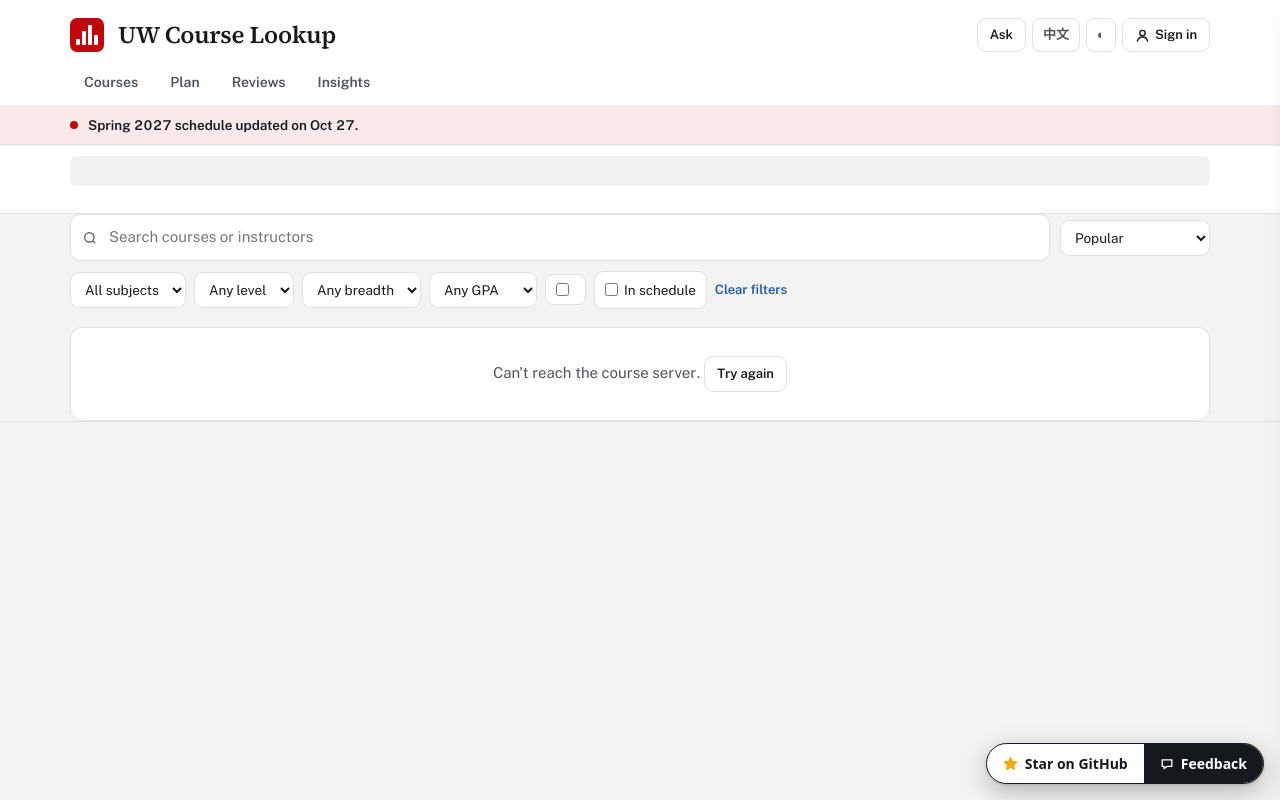
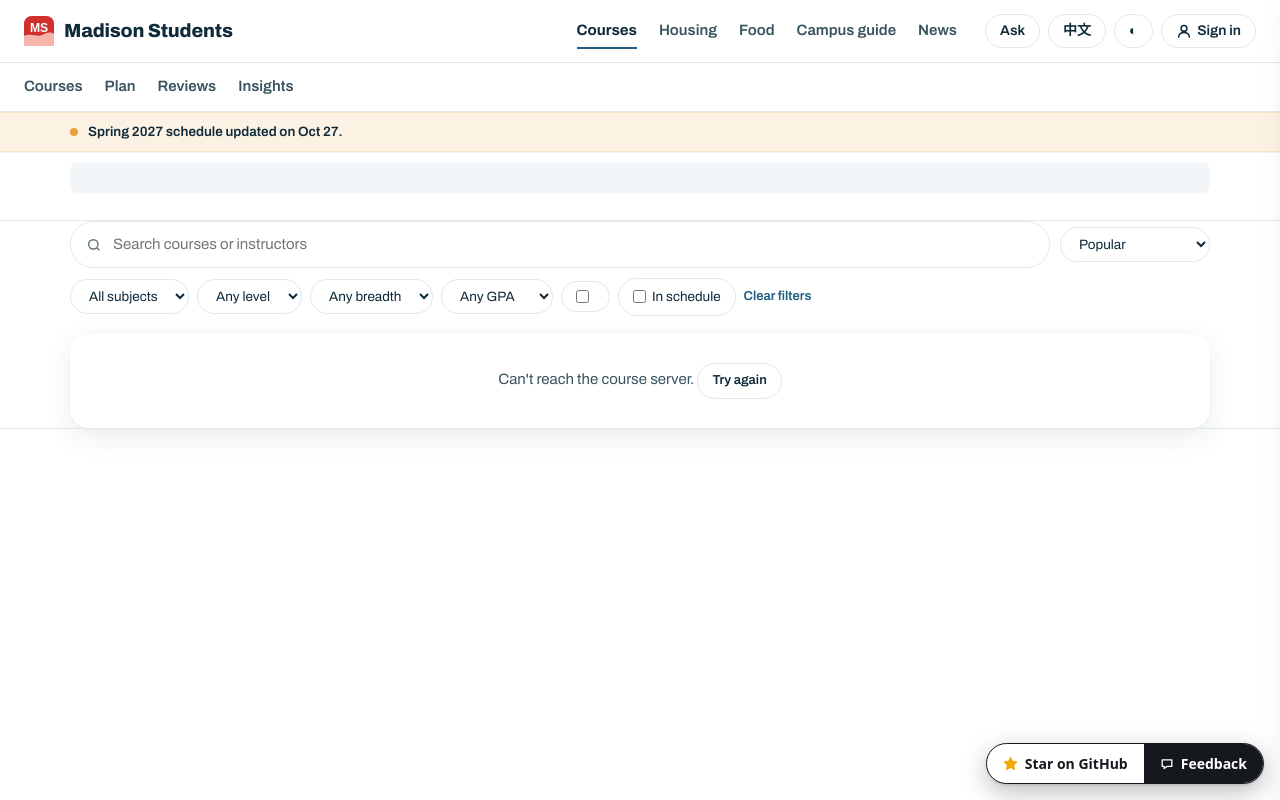
Before and after one commit to WEBGRS/uw-course-lookup, a plain HTML site: page index.html in a window 1280 px wide. Drawn offline with nearby package versions, Linux system fonts and the light colour scheme; no server answers.

Commit message:
Madison Students look: hub top bar with site tabs below, Archivo type, hub colours, pill buttons and soft cards

```diff
--- /dev/null
+++ b/assets/css/ms-family.css
@@ -0,0 +1,63 @@
+/* Madison Students family style v2: the live hub's look (madisonstudents.com) shared by every site */
+@import url("https://fonts.googleapis.com/css2?family=Archivo:wdth,wght@62..125,400..800&family=Noto+Sans+SC:wght@400..900&display=swap");
+
+:root {
+  --ms-bg: #ffffff; --ms-band: #f2f6f9; --ms-ink: #0f2a3a; --ms-ink-2: #39535f; --ms-line: #e1e8ee;
+  --ms-navy: #1f5d80; --ms-navy-2: #174a67;
+  --ms-courses: #e9a23b; --ms-housing: #3d8dba; --ms-food: #6ba547; --ms-guide: #c95a63; --ms-news: #5b6fb3;
+  --ms-font: Archivo, "Noto Sans SC", system-ui, -apple-system, "Segoe UI", "PingFang SC", "Microsoft YaHei", sans-serif;
+}
+
+/* Top bar (same as the hub) */
+.ms-top { position: sticky; top: 0; z-index: 1000; background: rgba(255,255,255,.94); backdrop-filter: blur(8px); border-bottom: 1px solid var(--ms-line); font-family: var(--ms-font); color: var(--ms-ink); }
+.ms-top .ms-wrap { display: flex; align-items: center; gap: 28px; height: 62px; max-width: 1440px; margin: 0 auto; padding: 0 24px; }
+.ms-brand { display: flex; align-items: center; gap: 10px; text-decoration: none; color: var(--ms-ink); font-weight: 800; font-size: 19px; font-variation-settings: "wdth" 118; letter-spacing: -.01em; white-space: nowrap; }
+.ms-brand svg { width: 30px; height: 30px; flex: none; }
+.ms-nav { display: flex; gap: 22px; margin-left: auto; }
+.ms-nav a { text-decoration: none; font-weight: 600; font-size: 15px; color: var(--ms-ink-2); padding: 6px 0; border-bottom: 2px solid transparent; white-space: nowrap; }
+.ms-nav a:hover { color: var(--ms-ink); border-color: var(--ms-navy); }
+.ms-nav a[aria-current="page"] { color: var(--ms-ink); font-weight: 700; border-color: var(--ms-navy); }
+.ms-actions { display: flex; align-items: center; gap: 8px; }
+.ms-menu { display: none; position: relative; margin-left: auto; }
+.ms-menu-list { position: absolute; top: calc(100% + 8px); right: 0; min-width: 190px; padding: 6px; background: #fff; border: 1px solid var(--ms-line); border-radius: 16px; box-shadow: 0 12px 32px rgba(15,42,58,.16); }
+.ms-menu-list a { display: block; padding: 10px 14px; border-radius: 10px; color: var(--ms-ink); text-decoration: none; font-weight: 600; font-size: 15px; }
+.ms-menu-list a:hover { background: var(--ms-band); }
+.ms-menu-list a[aria-current="page"] { color: var(--ms-navy); font-weight: 700; }
+
+/* Pill button (the hub's 中文 button) */
+.ms-pill { display: inline-flex; align-items: center; justify-content: center; gap: 6px; min-height: 34px; padding: 6px 14px; font: 600 14px/1.2 var(--ms-font); color: var(--ms-ink); text-decoration: none; white-space: nowrap; background: #fff; border: 1.5px solid var(--ms-line); border-radius: 999px; cursor: pointer; }
+.ms-pill:hover { border-color: var(--ms-navy); }
+.ms-pill svg { width: 16px; height: 16px; flex: none; }
+.ms-pill[aria-pressed="true"], .ms-pill.is-on { border-color: var(--ms-navy); color: var(--ms-navy); }
+/* Primary (the hub's Search button) */
+.ms-primary { display: inline-flex; align-items: center; justify-content: center; gap: 6px; min-height: 36px; padding: 0 20px; border: 0; border-radius: 999px; background: var(--ms-navy); color: #fff; font: 700 15px/1 var(--ms-font); text-decoration: none; cursor: pointer; }
+.ms-primary:hover { background: var(--ms-navy-2); }
+
+/* Site tabs row under the top bar */
+.ms-sub { background: #fff; border-bottom: 1px solid var(--ms-line); font-family: var(--ms-font); }
+.ms-sub .ms-wrap { display: flex; align-items: center; gap: 22px; height: 48px; max-width: 1440px; margin: 0 auto; padding: 0 24px; overflow-x: auto; scrollbar-width: none; }
+.ms-sub .ms-wrap::-webkit-scrollbar { display: none; }
+
+/* Card (the hub's tool card surface) */
+.ms-card { background: #fff; border-radius: 18px; box-shadow: 0 1px 2px rgba(15,42,58,.06), 0 8px 28px rgba(15,42,58,.09); }
+
+:focus-visible { outline: 3px solid var(--ms-navy); outline-offset: 3px; }
+
+@media (max-width: 980px) {
+  .ms-nav { display: none; }
+  .ms-menu { display: block; }
+  .ms-top .ms-wrap { gap: 12px; }
+}
+/* Phones: top bar scrolls with the page */
+@media (max-width: 760px) {
+  .ms-top { position: relative; }
+  .ms-top .ms-wrap, .ms-sub .ms-wrap { padding: 0 16px; }
+  .ms-actions .ms-lbl { display: none; }
+}
+@media (max-width: 420px) {
+  .ms-top .ms-wrap { height: 56px; gap: 8px; }
+  .ms-brand { font-size: 16px; gap: 8px; font-variation-settings: "wdth" 100; }
+  .ms-brand span { display: none; }
+  .ms-brand svg { width: 26px; height: 26px; }
+  .ms-pill { padding: 5px 11px; font-size: 13px; min-height: 32px; }
+}
--- /dev/null
+++ b/assets/css/ms-site.css
@@ -0,0 +1,65 @@
+/* Madison Students family look (hub style) on top of style.css + planner.css */
+
+/* Hub tokens, light theme */
+:root:not([data-theme="dark"]){
+  --bg:#fff;--surface:#fff;--surface-2:#f2f6f9;--ink:#0f2a3a;--ink-2:#39535f;--ink-3:#5f7480;--line:#e1e8ee;--line-2:#edf2f5;
+  --brand:#1f5d80;--on-brand:#fff;--link:#1f5d80;--focus:#1f5d80;--hover:#f2f6f9;--sel:#e4eef4;
+  --shadow:0 1px 2px rgba(15,42,58,.06),0 12px 32px rgba(15,42,58,.14);
+  --pick:#1f5d80;--on-pick:#fff;--card-sh:0 1px 2px rgba(15,42,58,.06),0 8px 28px rgba(15,42,58,.09)}
+:root[data-theme="dark"]{--pick:var(--ink);--on-pick:var(--surface);--card-sh:none}
+
+/* Type */
+body{font-family:var(--ms-font);font-weight:400}
+.serif,.card>h2,.reqcard>summary .req-h{font-family:var(--ms-font);font-weight:800;font-variation-settings:"wdth" 112;letter-spacing:-.01em}
+h1,h2,h3{font-weight:800;font-variation-settings:"wdth" 112;letter-spacing:-.01em}
+svg text{font-family:var(--ms-font)}
+.ms-brand svg text{fill:#fff;font:800 13px Arial,sans-serif}
+:focus-visible{outline:3px solid var(--focus);outline-offset:3px}
+
+/* Shared bar: below the drawer and assistant panel; not sticky over the grade strip on phones */
+.ms-top{z-index:17}
+.ms-actions{--msac-av:var(--ms-navy)}
+.band{top:62px}
+@media(max-width:760px){.band{top:0}}
+
+/* Site tabs (second row), styled like the hub nav */
+.ms-sub nav.tabs{display:flex;gap:22px;margin:0;height:100%}
+.ms-sub nav.tabs a{display:flex;align-items:center;padding:0;font-weight:600;font-size:15px;color:var(--ms-ink-2);border-bottom:2px solid transparent;margin-bottom:-1px;white-space:nowrap}
+.ms-sub nav.tabs a:hover{color:var(--ms-ink);border-bottom-color:var(--ms-navy)}
+.ms-sub nav.tabs a[aria-current="page"]{color:var(--ms-ink);font-weight:700;border-bottom-color:var(--ms-navy)}
+
+/* Dark theme: shared bar follows the page */
+:root[data-theme="dark"] .ms-top,:root[data-theme="dark"] .ms-sub{background:var(--surface);border-color:var(--line);color:var(--ink)}
+:root[data-theme="dark"] .ms-brand,:root[data-theme="dark"] .ms-sub nav.tabs a[aria-current="page"],:root[data-theme="dark"] .ms-sub nav.tabs a:hover{color:var(--ink)}
+:root[data-theme="dark"] .ms-nav a,:root[data-theme="dark"] .ms-sub nav.tabs a{color:var(--ink-2)}
+:root[data-theme="dark"] .ms-pill,:root[data-theme="dark"] .ms-menu-list{background:var(--surface);border-color:var(--line);color:var(--ink)}
+:root[data-theme="dark"] .ms-menu-list a{color:var(--ink)}
+
+/* Notice: courses accent (amber) */
+:root:not([data-theme="dark"]) .notice{background:color-mix(in srgb,var(--ms-courses) 14%,#fff);border-color:color-mix(in srgb,var(--ms-courses) 30%,#fff)}
+.notice .dot{background:var(--ms-courses)}
+
+/* Pills: buttons, chips, selects, search */
+.btn,.icon-btn{border-radius:999px;border-width:1.5px;padding:7px 14px;font-weight:600}
+.btn.primary,.btn.big.primary{background:var(--pick);border-color:var(--pick);color:var(--on-pick)}
+.btn.primary:hover,.btn.big.primary:hover{background:var(--ms-navy-2);border-color:var(--ms-navy-2);filter:none}
+:root[data-theme="dark"] .btn.primary:hover,:root[data-theme="dark"] .btn.big.primary:hover{background:var(--pick);filter:brightness(.92)}
+select,.chk{border-radius:999px;border-width:1.5px;padding:8px 14px}
+.search input{border-radius:999px;border-width:1.5px;padding-left:42px}
+.search svg{left:16px}
+#v-plan input:not([type=checkbox]),#v-plan select,.add input{border-radius:999px;border-width:1.5px;padding-left:14px;padding-right:14px}
+#v-plan textarea,#importDlg textarea,.agent textarea,.rv-dlg textarea{border-radius:14px}
+.addbtn,.day-btn,.var-btn{border-radius:999px}
+.chip,.rv-tag,.rv-chip,.opt-chip,.mini-btn{border-radius:999px}
+.toast{border-radius:999px}
+
+/* Selected = navy fill */
+.addbtn[aria-pressed="true"],.rv-chip[aria-pressed="true"],.mini-btn.on,.day-btn[aria-pressed="true"],.var-btn[aria-pressed="true"],.opt-chip.on{background:var(--pick);color:var(--on-pick);border-color:var(--pick)}
+.swap-opt.on{border-color:var(--pick)}
+.msg.user{background:var(--pick);color:var(--on-pick);border-radius:18px 18px 4px 18px}
+
+/* Cards: white, radius 18, hub soft shadow */
+.list,.panel,.card,.stat,.plan,dialog,.rv-dlg{border-radius:18px}
+.kpi,.mini,.cal,.road-sem,.bsec,.picks,.suggest,.rv-row,.swap-opt,.sug,.gpa-badge,.empty-state{border-radius:14px}
+:root:not([data-theme="dark"]) :is(.list,.panel,.card,.stat){border-color:transparent;box-shadow:var(--card-sh)}
+@media(max-width:640px){.plan{border-radius:18px 18px 0 0}}
--- /dev/null
+++ b/assets/js/ms-family.js
@@ -0,0 +1,75 @@
+/* Madison Students top bar v2. <script src="ms-family.js" data-site="food"></script> in <head>, before the page's own scripts */
+(function () {
+  var me = document.currentScript;
+  var SITE = (me && me.dataset.site) || "hub";
+  var ORDER = ["courses", "housing", "food", "guide", "news"];
+  var PROD = { hub: "https://madisonstudents.com/", courses: "https://courses.madisonstudents.com/", housing: "https://housing.madisonstudents.com/", food: "https://food.madisonstudents.com/", guide: "https://guide.madisonstudents.com/", news: "https://news.madisonstudents.com/" };
+  // Local preview ports
+  var PORT = { hub: 8891, courses: 8892, housing: 8893, food: 8894, guide: 8895, news: 8896 };
+  var L = {
+    en: { brand: "Madison Students", hub: "Home", courses: "Courses", housing: "Housing", food: "Food", guide: "Campus guide", news: "News" },
+    zh: { brand: "麦屯工具站", hub: "首页", courses: "选课", housing: "租房", food: "吃饭", guide: "校园指南", news: "新闻" }
+  };
+  var local = /^(127\.0\.0\.1|localhost)$/.test(location.hostname) && +location.port >= 8890 && +location.port <= 8899;
+  function url(k) { return local ? "http://127.0.0.1:" + PORT[k] + "/" : PROD[k]; }
+  function cur() { return /^zh/.test(document.documentElement.lang) ? "zh" : "en"; }
+
+  var MARK = '<svg viewBox="0 0 32 32" aria-hidden="true"><rect width="32" height="32" rx="8" fill="#d0312d"/><path d="M0 21 C8 18 14 23 20 20 S28 17 32 19 V32 H0Z" fill="#f6b4ad"/><text x="16" y="17" font-family="Arial,sans-serif" font-weight="800" font-size="13" fill="#fff" text-anchor="middle">MS</text></svg>';
+  var lang = cur();
+  var bar = document.createElement("header");
+  bar.className = "ms-top";
+  bar.innerHTML =
+    '<div class="ms-wrap">' +
+    '<a class="ms-brand" href="' + url("hub") + '">' + MARK + "<span></span></a>" +
+    '<nav class="ms-nav" aria-label="Madison Students"></nav>' +
+    '<div class="ms-menu"><button class="ms-pill" type="button" aria-expanded="false"></button></div>' +
+    '<div class="ms-actions"></div>' +
+    "</div>";
+  var nav = bar.querySelector(".ms-nav"), menu = bar.querySelector(".ms-menu"), pick = menu.querySelector("button"), list = null;
+
+  function close() { if (list) { list.remove(); list = null; pick.setAttribute("aria-expanded", "false"); } }
+  function render() {
+    var t = L[lang];
+    bar.querySelector(".ms-brand span").textContent = t.brand;
+    bar.querySelector(".ms-brand").setAttribute("aria-label", t.brand);
+    nav.innerHTML = "";
+    ORDER.forEach(function (k) {
+      var a = document.createElement("a");
+      a.href = url(k);
+      a.textContent = t[k];
+      if (k === SITE) a.setAttribute("aria-current", "page");
+      nav.appendChild(a);
+    });
+    pick.innerHTML = t[SITE] + ' <svg viewBox="0 0 16 16" aria-hidden="true"><path d="M4 6l4 4 4-4" fill="none" stroke="currentColor" stroke-width="2"/></svg>';
+    close();
+  }
+
+  pick.addEventListener("click", function () {
+    if (list) return close();
+    list = document.createElement("div");
+    list.className = "ms-menu-list";
+    ["hub"].concat(ORDER).forEach(function (k) {
+      var a = document.createElement("a");
+      a.href = url(k);
+      a.textContent = L[lang][k];
+      if (k === SITE) a.setAttribute("aria-current", "page");
+      list.appendChild(a);
+    });
+    menu.appendChild(list);
+    pick.setAttribute("aria-expanded", "true");
+  });
+  document.addEventListener("click", function (e) { if (list && !menu.contains(e.target)) close(); });
+  document.addEventListener("keydown", function (e) { if (e.key === "Escape") close(); });
+
+  function mount() {
+    document.body.insertBefore(bar, document.body.firstChild);
+    lang = cur();
+    render();
+    // Follow the page's own language switch
+    new MutationObserver(function () { var n = cur(); if (n !== lang) { lang = n; render(); } })
+      .observe(document.documentElement, { attributes: true, attributeFilter: ["lang"] });
+  }
+  if (document.body) mount(); else document.addEventListener("DOMContentLoaded", mount);
+
+  window.MSFamily = { site: SITE, bar: bar, actions: bar.querySelector(".ms-actions"), url: url, setLang: function (l) { lang = l === "zh" ? "zh" : "en"; render(); } };
+})();
--- a/index.html
+++ b/index.html
@@ -15,34 +15,30 @@
 <link rel="icon" href="/favicon.svg" type="image/svg+xml">
 <link rel="apple-touch-icon" href="/apple-touch-icon.png">
 <link rel="preconnect" href="https://fonts.googleapis.com"><link rel="preconnect" href="https://fonts.gstatic.com" crossorigin>
-<link href="https://fonts.googleapis.com/css2?family=Public+Sans:wght@400;500;600;700&family=Source+Serif+4:opsz,wght@8..60,600&family=Noto+Serif+SC:wght@600&display=swap" rel="stylesheet">
+<link rel="stylesheet" href="assets/css/ms-family.css">
 <link rel="stylesheet" href="assets/css/style.css">
 <link rel="stylesheet" href="assets/css/planner.css">
+<link rel="stylesheet" href="assets/css/ms-site.css">
+<script src="assets/js/ms-family.js" data-site="courses"></script>
 <script src="assets/config.js"></script>
 <script src="assets/js/guard-client.js"></script>
 </head><body>
 <a class="skip" href="#main" data-t="skip"></a>
-<header>
-  <div class="wrap">
-    <div class="top">
-      <a class="home" href="./">
-        <div class="mark" aria-hidden="true"><i style="height:6px"></i><i style="height:14px"></i><i style="height:20px"></i><i style="height:10px"></i></div>
-        <h1 class="serif">UW Course Lookup</h1>
-      </a>
-      <div class="hbtns">
-        <button class="btn" id="askBtn" aria-expanded="false" aria-controls="agent" data-t="ask"></button>
-        <button class="icon-btn" id="langBtn" data-tt="langTip"></button>
-        <button class="icon-btn" id="themeBtn" data-tt="themeTip">◐</button>
+<div hidden id="msActs">
+  <button class="ms-pill" id="askBtn" aria-expanded="false" aria-controls="agent" data-t="ask"></button>
+  <button class="ms-pill" id="langBtn" data-tt="langTip"></button>
+  <button class="ms-pill" id="themeBtn" data-tt="themeTip">◐</button>
 </div>
-    </div>
+<script>(function(){var F=window.MSFamily,h=document.getElementById("msActs");if(!F)return;while(h.firstElementChild)F.actions.appendChild(h.firstElementChild);h.remove();document.body.insertBefore(F.bar,document.body.firstChild);})();</script>
+<h1 class="sr">UW Course Lookup</h1>
+<div class="ms-sub"><div class="ms-wrap">
   <nav class="tabs" aria-label="Sections">
     <a href="#/courses" data-tab="courses" data-t="tabCourses"></a>
     <a href="#/plan" data-tab="plan" data-t="tabPlan"></a>
     <a href="#/reviews" data-tab="reviews" data-t="tabReviews"></a>
     <a href="#/insights" data-tab="insights" data-t="tabInsights"></a>
   </nav>
-  </div>
-</header>
+</div></div>
 
 <div class="notice" id="notice" role="status"><div class="wrap"><span class="dot" aria-hidden="true"></span><span data-t="notice"></span></div></div>
 
@@ -149,7 +145,7 @@
 <aside class="agent" id="agent" aria-label="Assistant" hidden></aside>
 
 <script src="assets/js/feedback.js" data-site="courses" data-star="WEBGRS/uw-course-lookup" defer></script>
-<script src="assets/js/account.js" data-mount=".hbtns" data-class="btn" data-compact="640" defer></script>
+<script src="assets/js/account.js" data-mount=".ms-actions" data-class="ms-pill" data-compact="760" defer></script>
 <script type="module" src="assets/js/main.js"></script>
 <!-- Cloudflare Web Analytics --><script type='module' src='https://static.cloudflareinsights.com/beacon.min.js' data-cf-beacon='{"token": "bac1569834fa4682962ab1c4355c6474"}'></script><!-- End Cloudflare Web Analytics -->
 </body></html>
```
Lines whose indentation alone changed are shown as unchanged.
